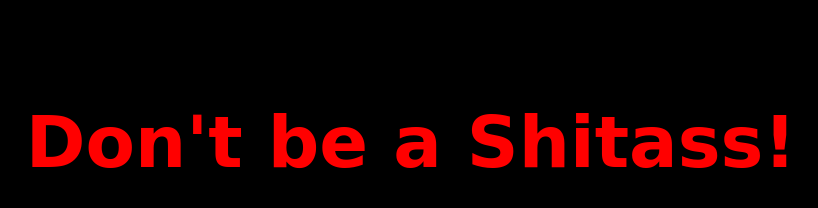
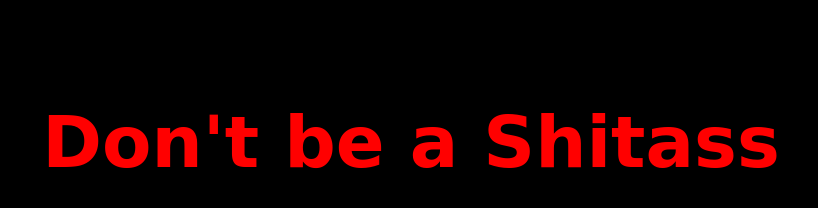
Before and after one commit to code-goat/doth.law, a plain HTML site: page index.html in a window 1280 px wide. Shown: the whole page, without its empty margins (229-1047 px from the left). Drawn offline with Linux system fonts and the light colour scheme; a web font is replaced by a local one.

Commit message:
font change3

```diff
--- a/index.html
+++ b/index.html
@@ -17,7 +17,7 @@
     </style>
   </head>
   <body>
-    <h1>Don't be a Shitass!</h1>
+    <h1>Don't be a Shitass</h1>
     <audio src="https://code-goat.github.io/doth.law/audio.mp3" autoplay loop></audio>
   </body>
 </html>
```
